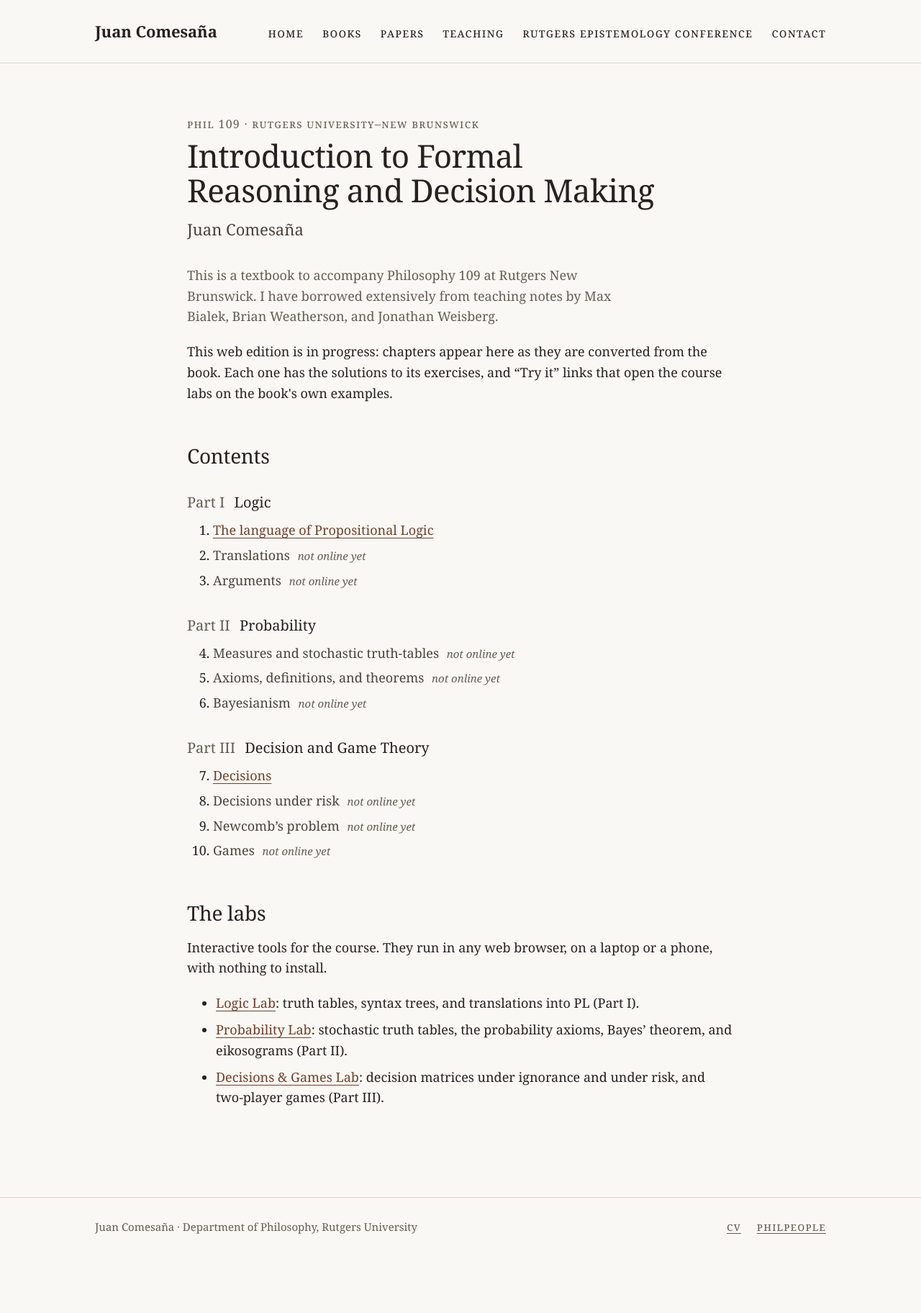
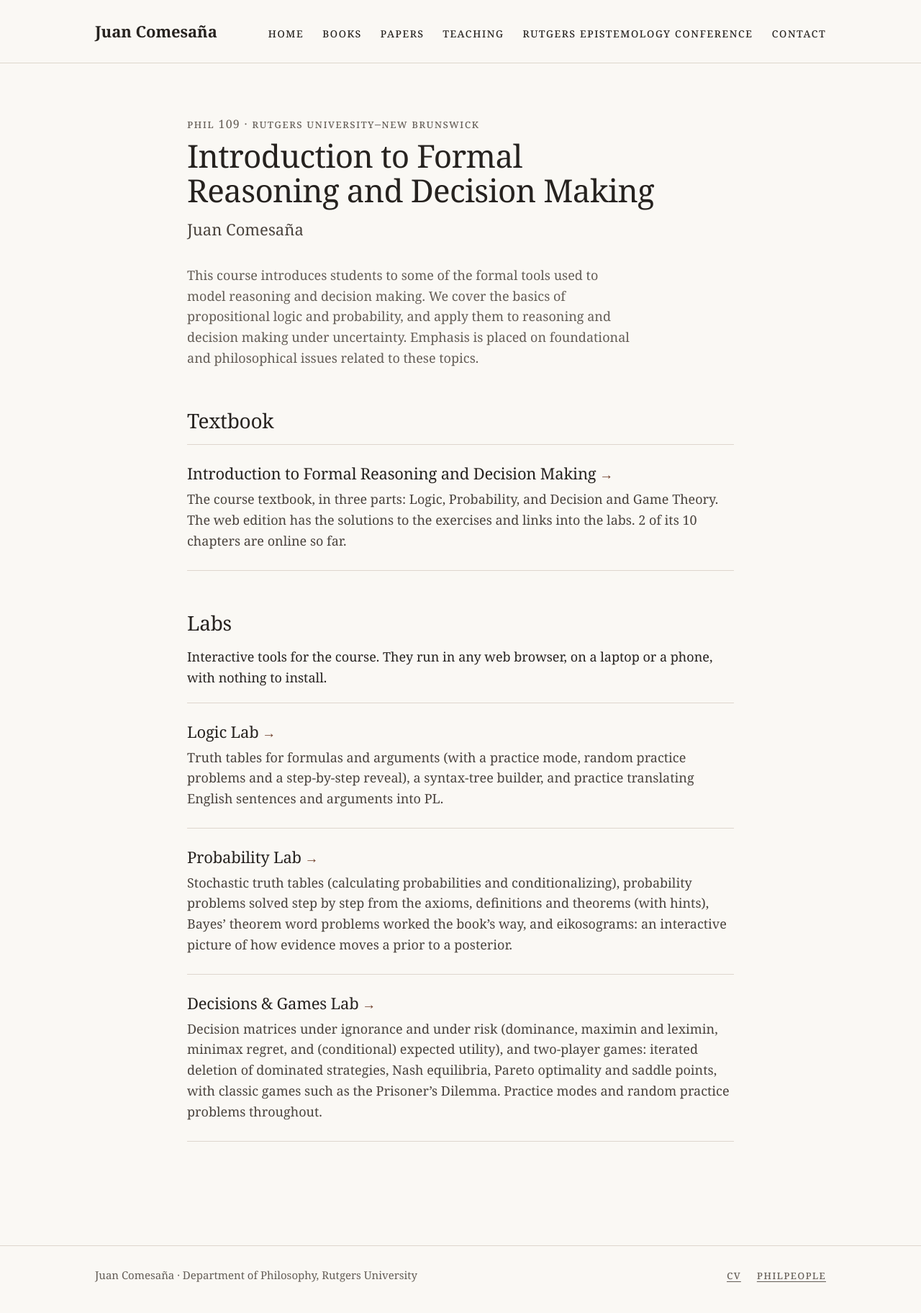
Before and after one commit to Comesana73/juancomesana.org, a Jekyll site: the page built from phil109/index.html, in a window 1280 px wide. Shown: the whole page at 72% size. Built offline with Jekyll 4.4.1, drawn with Linux system fonts in a browser that asks for light colours; before the commit the page ends 1758 px from its top, so only the background shows below that.

Commit message:
PHIL 109: course page, with the textbook contents on their own page (#20)
* PHIL 109: course page at /phil109/, textbook contents at /phil109/textbook/

The landing page becomes a course page: a short description of the course,
a link to the textbook, and the three labs. The textbook's contents move to
/phil109/textbook/, and chapter pages link there. Still unlisted.

Co-Authored-By: Claude Opus 5.5 (1M context) <noreply@anthropic.com>
Claude-Session: https://claude.ai/code/session_015gt9FnyV1jvErH75sKXie3

* PHIL 109 course page: general course information from the syllabus

Description, SAS Core goals, background, units, how the course works and
the AI/calculator policy, without term-specific dates, times or rooms.

Co-Authored-By: Claude Opus 5.5 (1M context) <noreply@anthropic.com>
Claude-Session: https://claude.ai/code/session_015gt9FnyV1jvErH75sKXie3

* PHIL 109 course page: just the course description

Co-Authored-By: Claude Opus 5.5 (1M context) <noreply@anthropic.com>
Claude-Session: https://claude.ai/code/session_015gt9FnyV1jvErH75sKXie3

* PHIL 109 course page: Juan's course description

Co-Authored-By: Claude Opus 5.5 (1M context) <noreply@anthropic.com>
Claude-Session: https://claude.ai/code/session_015gt9FnyV1jvErH75sKXie3

---------

Co-authored-by: Claude <noreply@anthropic.com>

```diff
--- a/_layouts/book.html
+++ b/_layouts/book.html
@@ -2,22 +2,23 @@
 layout: default
 ---
 {%- comment -%}
-  The PHIL 109 textbook: its front page (phil109/index.html) and its chapters,
-  generated from the LaTeX by web/build.py in the textbook repository.
+  PHIL 109: the course page (phil109/index.html), the textbook's contents
+  (phil109/textbook/) and its chapters, generated from the LaTeX by
+  web/build.py in the textbook repository.
   Unlisted: no links to it from the site, not in the sitemap, and marked
   noindex (see _config.yml).
 {%- endcomment -%}
 <article class="textbook">
   {%- if page.chapter %}
-  <p class="eyebrow"><a href="../">PHIL 109 · {{ site.data.phil109.title }}</a></p>
-  {%- else %}
-  <p class="eyebrow">PHIL 109 · Rutgers University–New Brunswick</p>
+  <p class="eyebrow"><a href="../textbook/">PHIL 109 · {{ site.data.phil109.title }}</a></p>
+  {%- elsif page.eyebrow %}
+  <p class="eyebrow">{{ page.eyebrow }}</p>
   {%- endif %}
   {{ content }}
   {%- if page.chapter %}
   <nav class="textbook__pager" aria-label="Chapters">
     {%- if page.prev %}<a rel="prev" href="{{ page.prev }}">← Previous chapter</a>{% else %}<span></span>{% endif -%}
-    <a href="../">Contents</a>
+    <a href="../textbook/">Contents</a>
     {%- if page.next %}<a rel="next" href="{{ page.next }}">Next chapter →</a>{% else %}<span></span>{% endif -%}
   </nav>
   {%- endif %}
--- a/assets/css/textbook.css
+++ b/assets/css/textbook.css
@@ -152,3 +152,7 @@ li .tryit { justify-content: flex-start; margin: -4px 0 16px; }
 .textbook .eyebrow a { color: inherit; text-decoration: none; }
 .textbook .eyebrow a:hover { text-decoration: underline; }
 .textbook .lede { margin-bottom: 20px; }
+
+/* the course page */
+.textbook .ruled { margin-bottom: 40px; }
+.textbook .app h2 { font-size: 22px; margin: 0 0 8px; }
--- a/phil109/index.html
+++ b/phil109/index.html
@@ -1,40 +1,45 @@
 ---
-title: "PHIL 109 Textbook"
-description: "Introduction to Formal Reasoning and Decision Making, the PHIL 109 textbook, on the web."
+title: "PHIL 109: Introduction to Formal Reasoning and Decision Making"
+description: "PHIL 109 at Rutgers: Introduction to Formal Reasoning and Decision Making. The textbook and the course labs."
 layout: book
+eyebrow: "PHIL 109 · Rutgers University–New Brunswick"
 ---
 {%- comment -%}
-  Front page of the web textbook. The title, preface and contents come from
-  _data/phil109.json, which web/build.py in the textbook repository writes
-  from the LaTeX; only the text on this page is written by hand.
+  The course page. The textbook's contents are on their own page,
+  phil109/textbook/; the chapter count below comes from _data/phil109.json,
+  which web/build.py in the textbook repository writes.
 {%- endcomment -%}
 {%- assign book = site.data.phil109 -%}
-<h1>{{ book.title }}</h1>
-<p class="book-author">{{ book.author }}</p>
+{%- assign online = 0 -%}{%- assign total = 0 -%}
+{%- for part in book.parts -%}{%- for chapter in part.chapters -%}
+  {%- assign total = total | plus: 1 -%}{%- if chapter.url -%}{%- assign online = online | plus: 1 -%}{%- endif -%}
+{%- endfor -%}{%- endfor -%}
+<h1>Introduction to Formal Reasoning and Decision Making</h1>
+<p class="book-author">Juan Comesaña</p>
 
-<p class="lede">{{ book.preface }}</p>
+<p class="lede">This course introduces students to some of the formal tools used to model reasoning and decision making. We cover the basics of propositional logic and probability, and apply them to reasoning and decision making under uncertainty. Emphasis is placed on foundational and philosophical issues related to these topics.</p>
 
-<p>This web edition is in progress: chapters appear here as they are converted from the book. Each one has the solutions to its exercises, and “Try it” links that open the course labs on the book's own examples.</p>
+<h2>Textbook</h2>
+<div class="ruled">
+  <article class="app">
+    <h2><a href="textbook/">{{ book.title }}</a></h2>
+    <p>The course textbook, in three parts: Logic, Probability, and Decision and Game Theory. The web edition has the solutions to the exercises and links into the labs. {{ online }} of its {{ total }} chapters are online so far.</p>
+  </article>
+</div>
 
-<h2>Contents</h2>
-{%- for part in book.parts %}
-<section class="book-part">
-  <h3><span class="book-part__number">Part {{ part.number }}</span> {{ part.title }}</h3>
-  <ol class="book-contents">
-    {%- for chapter in part.chapters %}
-    <li value="{{ chapter.number }}">
-      {%- if chapter.url %}<a href="{{ chapter.url }}">{{ chapter.title }}</a>
-      {%- else %}<span class="book-contents__soon">{{ chapter.title }}</span> <span class="book-contents__note">not online yet</span>{% endif -%}
-    </li>
-    {%- endfor %}
-  </ol>
-</section>
-{%- endfor %}
-
-<h2>The labs</h2>
+<h2 id="labs">Labs</h2>
 <p>Interactive tools for the course. They run in any web browser, on a laptop or a phone, with nothing to install.</p>
-<ul class="book-labs">
-  <li><a href="{{ '/apps/logic-lab/' | relative_url }}">Logic Lab</a>: truth tables, syntax trees, and translations into PL (Part I).</li>
-  <li><a href="{{ '/apps/probability-lab/' | relative_url }}">Probability Lab</a>: stochastic truth tables, the probability axioms, Bayes’ theorem, and eikosograms (Part II).</li>
-  <li><a href="{{ '/apps/decisions-games-lab/' | relative_url }}">Decisions &amp; Games Lab</a>: decision matrices under ignorance and under risk, and two-player games (Part III).</li>
-</ul>
+<div class="ruled">
+  <article class="app">
+    <h2><a href="{{ '/apps/logic-lab/' | relative_url }}">Logic Lab</a></h2>
+    <p>Truth tables for formulas and arguments (with a practice mode, random practice problems and a step-by-step reveal), a syntax-tree builder, and practice translating English sentences and arguments into PL.</p>
+  </article>
+  <article class="app">
+    <h2><a href="{{ '/apps/probability-lab/' | relative_url }}">Probability Lab</a></h2>
+    <p>Stochastic truth tables (calculating probabilities and conditionalizing), probability problems solved step by step from the axioms, definitions and theorems (with hints), Bayes’ theorem word problems worked the book’s way, and eikosograms: an interactive picture of how evidence moves a prior to a posterior.</p>
+  </article>
+  <article class="app">
+    <h2><a href="{{ '/apps/decisions-games-lab/' | relative_url }}">Decisions &amp; Games Lab</a></h2>
+    <p>Decision matrices under ignorance and under risk (dominance, maximin and leximin, minimax regret, and (conditional) expected utility), and two-player games: iterated deletion of dominated strategies, Nash equilibria, Pareto optimality and saddle points, with classic games such as the Prisoner’s Dilemma. Practice modes and random practice problems throughout.</p>
+  </article>
+</div>
```
Also changed, not shown: CLAUDE.md (+1 -1 lines), phil109/textbook/index.html (added, +37 -0 lines).
